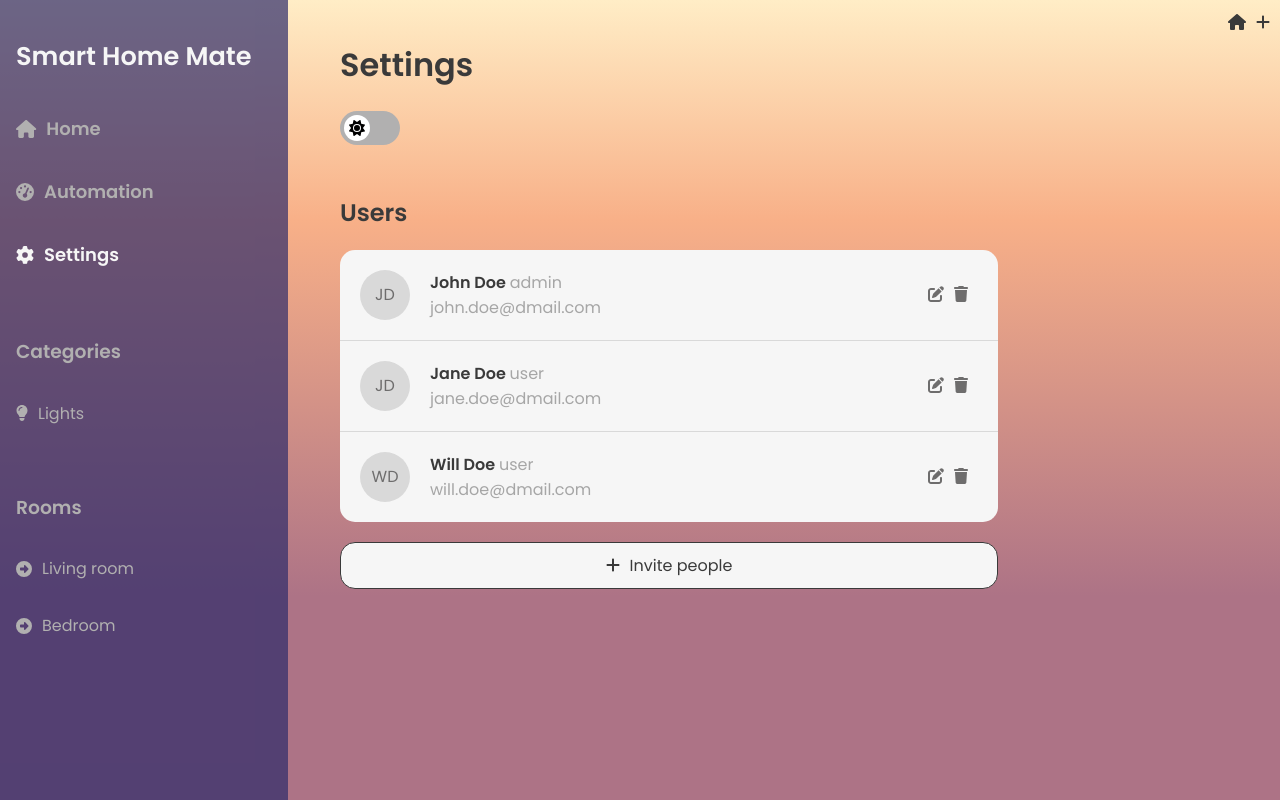
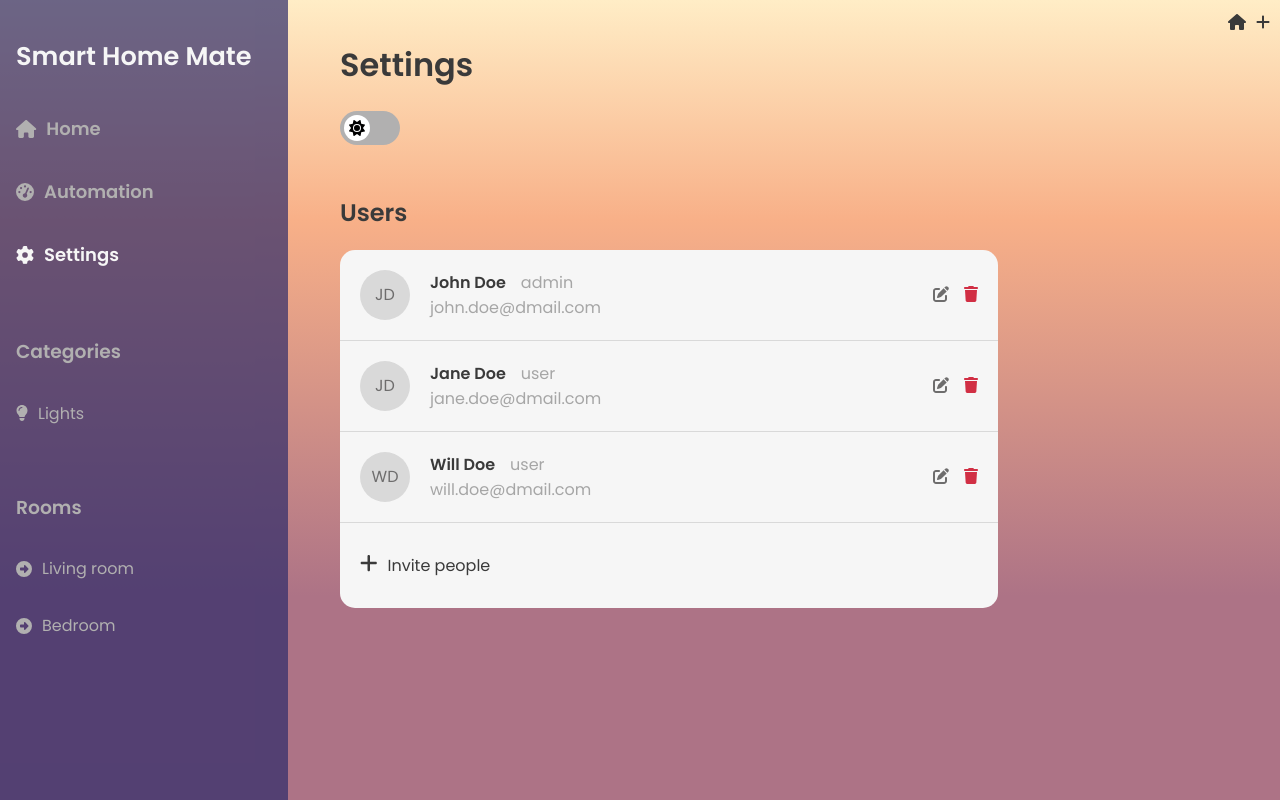
Before and after one commit to KristiinaSa/HomeAutomationSystem, a React (Vite) app in the folder frontend/: page /settings in a window 1280 px wide. Built offline with nearby package versions, Linux system fonts and the light colour scheme.

Commit message:
add deletePerson, editPerson (change role)

```diff
--- a/frontend/src/components/Users.css
+++ b/frontend/src/components/Users.css
@@ -51,42 +51,49 @@
     margin: 0;
   }
 
-  .user-name span {
-    color: var(--tertiary-text-color-mobile);
-    font-weight: 400;
-  }
-
   .user-name p {
     margin: 0;
     color: var(--tertiary-text-color-mobile);
   }
 
-  .user-icon {
-    padding-right: 10px;
+  .user-role {
+    color: var(--tertiary-text-color-mobile);
+    font-weight: 400;
+    padding-left: 15px;
+  }
+
+  .role-choicebox {
+    border-radius: 10px;
+    margin-left: 10px;
+    font-family: 'Poppins', sans-serif;
+    border: var(--secondary-text-color-mobile) 1px solid;
+    width: 100px;
+  }
+
+  .edit {
     color: var(--secondary-text-color-mobile);
+    padding-right: 15px;
+    cursor: pointer;
+  }
+
+  .delete {
+    color: var(--error-message-color);
+    cursor: pointer;
   }
 
   .invite-button {
-    background-color: var(--component-box-color);
-    color: var(--primary-text-color-mobile);
-    border-radius: 15px;
-    border: var(--primary-text-color-mobile) 1px solid;
     padding: 10px 20px;
     margin: 20px 0;
     cursor: pointer;
-    width: 70%;
-    min-width: 300px;
-    font-family: 'Poppins', sans-serif;
-    font-size: 16px;
   }
 
   .invite-button svg {
     margin-right: 10px;
+    font-size: 20px;
   }
 
   .invite-button:hover {
-    background-color: var(--tertiary-text-color-mobile);
-    border: none;
+    color: var(--secondary-text-color-mobile);
   }
 
   @media screen and (max-width: 768px) {
--- a/frontend/src/components/Users.jsx
+++ b/frontend/src/components/Users.jsx
@@ -1,14 +1,35 @@
+import { useState } from "react";
 import { FontAwesomeIcon } from "@fortawesome/react-fontawesome";
 import { dummyUsers } from "../dummyData/dummyUsers";
 import { faEdit, faPlus, faTrash } from "@fortawesome/free-solid-svg-icons";
 import "./Users.css";
 
 const Users = () => {
+  const [persons, setPersons] = useState(dummyUsers);
+  const [editingId, setEditingId] = useState(null);
+
+  const deletePerson = (id) => {
+    const newPersons = persons.filter((person) => person.id !== id);
+    setPersons(newPersons);
+  };
+
+  const editPerson = (id) => {
+    setEditingId(id);
+  };
+
+  const saveRole = (id, role) => {
+    const newPersons = persons.map((person) =>
+      person.id === id ? { ...person, role } : person
+    );
+    setPersons(newPersons);
+    setEditingId(null);
+  };
+
   return (
     <div className="users-container">
       <h2>Users</h2>
       <div className="users-box">
-        {dummyUsers.map((user) => {
+        {persons.map((user) => {
           const initials = user.name
             .split(" ")
             .slice(0, 2)
@@ -21,23 +42,43 @@ const Users = () => {
                 <div className="user-initials">{initials}</div>
                 <div className="user-name">
                   <h4>
-                    {user.name} <span>{user.role}</span>
+                    {user.name}
+                    {editingId === user.id ? (
+                      <select
+                        value={user.role}
+                        onChange={(e) => saveRole(user.id, e.target.value)}
+                        className="role-choicebox"
+                      >
+                        <option value="admin">Admin</option>
+                        <option value="user">User</option>
+                      </select>
+                    ) : (
+                      <span className="user-role">{user.role}</span>
+                    )}
                   </h4>
                   <p>{user.email}</p>
                 </div>
               </div>
               <div className="user-actions">
-                <FontAwesomeIcon icon={faEdit} className="user-icon" />
-                <FontAwesomeIcon icon={faTrash} className="user-icon" />
+                <FontAwesomeIcon
+                  icon={faEdit}
+                  className="user-icon, edit"
+                  onClick={() => editPerson(user.id)}
+                />
+                <FontAwesomeIcon
+                  icon={faTrash}
+                  className="user-icon, delete"
+                  onClick={() => deletePerson(user.id)}
+                />
               </div>
             </div>
           );
         })}
+        <div className="invite-button">
+          <FontAwesomeIcon icon={faPlus} />
+          Invite people
+        </div>
       </div>
-      <button className="invite-button">
-        <FontAwesomeIcon icon={faPlus} />
-        Invite people
-      </button>
     </div>
   );
 };
--- a/frontend/src/index.css
+++ b/frontend/src/index.css
@@ -12,6 +12,7 @@
     --navbar-inactive-text-color: #B1B0B0;
     --light-bulb-on-color: #FFC700;
     --day-circle-active-color: #AD7386;
+    --error-message-color: #D12F44;
 }
 
 /* Dark theme variables */
@@ -26,4 +27,5 @@
     --navbar-inactive-text-color: #B1B0B0;
     --light-bulb-on-color: #FFD53F;
     --day-circle-active-color: #C28196;
+    --error-message-color: #d15061;
 }
```
